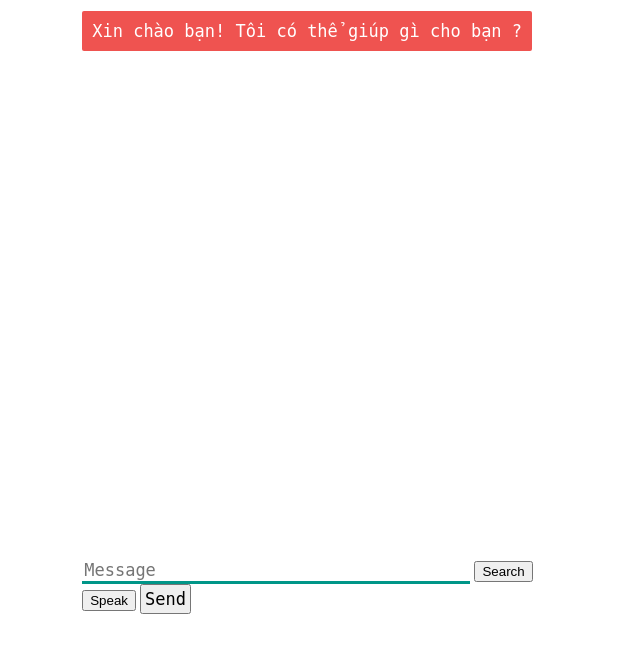
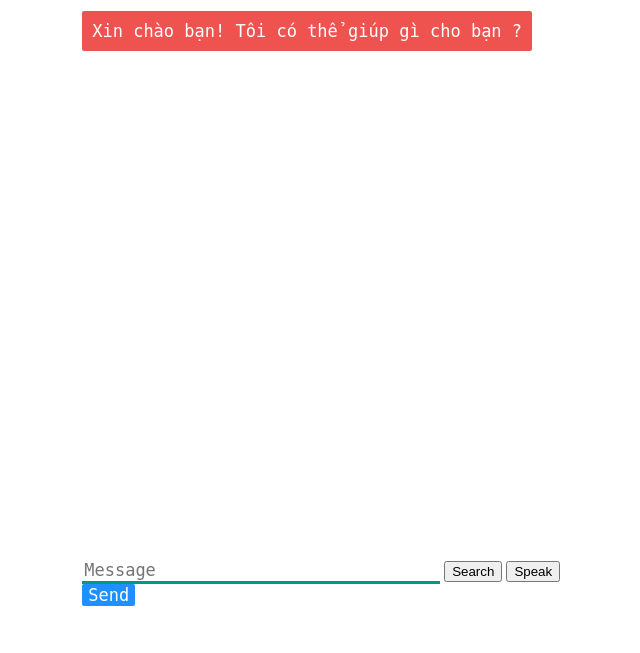
Before and after one commit to poseidon259/chatbot-404, a Flask app: page / in a window 1280 px wide. Shown: the part 117-770 px from the top of the page, without its empty margins (305-945 px from the left). Run offline with Flask 2, Linux system fonts and the light colour scheme; some libraries are stand-ins or nearby versions.

Commit message:
Add files via upload

```diff
--- a/static/style.css
+++ b/static/style.css
@@ -16,9 +16,9 @@ h3 {
     margin-top: 3px;
     text-align: center;
 }
-.container {
 
-}
+.container {}
+
 #chatbox {
     margin-left: auto;
     margin-right: auto;
@@ -36,7 +36,7 @@ h3 {
 }
 
 #textInput {
-    width: 76%;
+    width: 70%;
     border: none;
     border-bottom: 3px solid #009688;
     font-family: monospace;
@@ -44,9 +44,17 @@ h3 {
 }
 
 #buttonInput {
-    padding: 3px;
+    /* padding: 3px; */
+    border-radius: 2px;
+    border: none;
+    background-color: dodgerblue;
+    color: white;
     font-family: monospace;
     font-size: 17px;
+}
+
+#buttonInput:hover {
+    background-color: blue;
 }
 
 .userText {
@@ -78,8 +86,8 @@ h3 {
 }
 
 #tidbit {
-    position:absolute;
-    bottom:0;
-    right:0;
+    position: absolute;
+    bottom: 0;
+    right: 0;
     width: 300px;
 }
```
